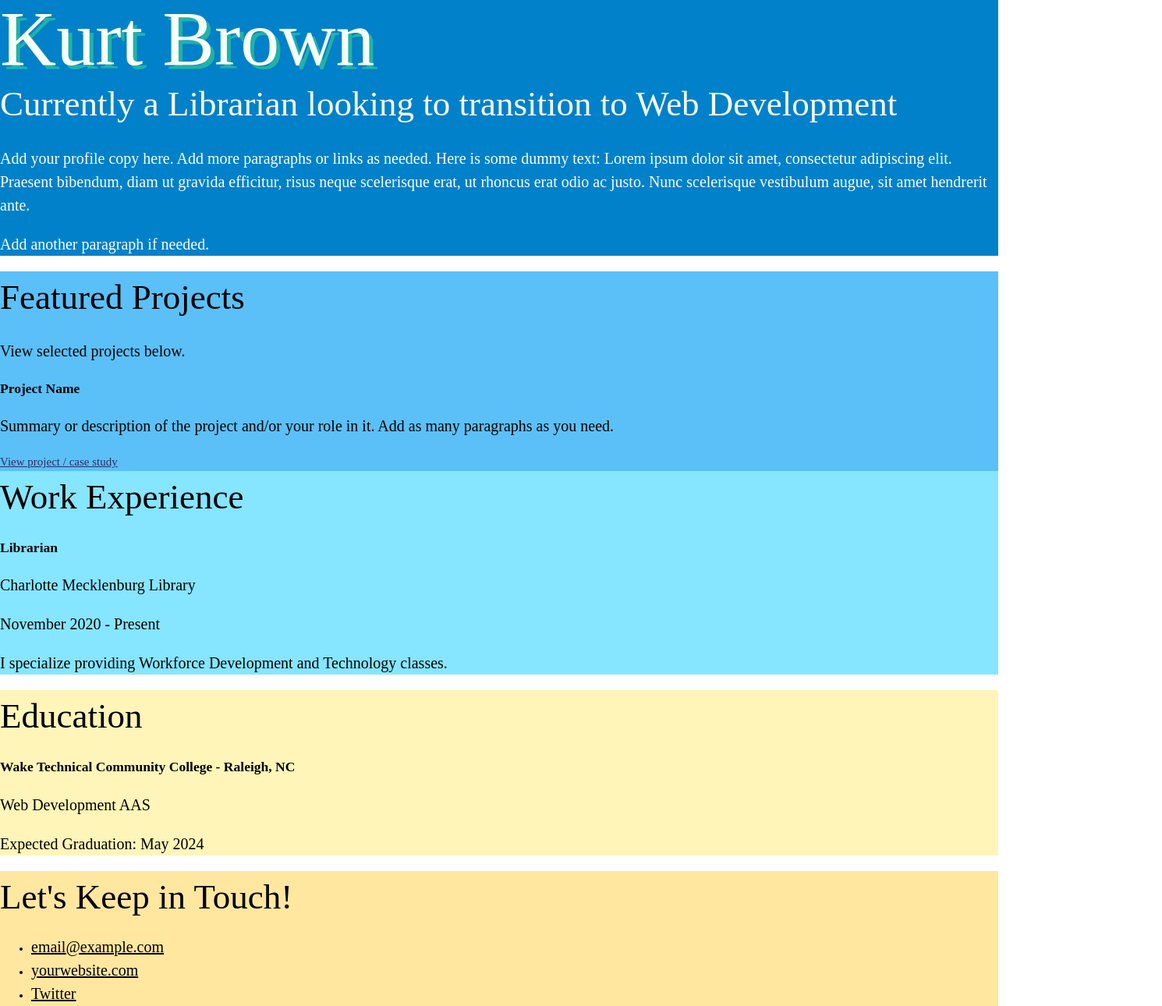
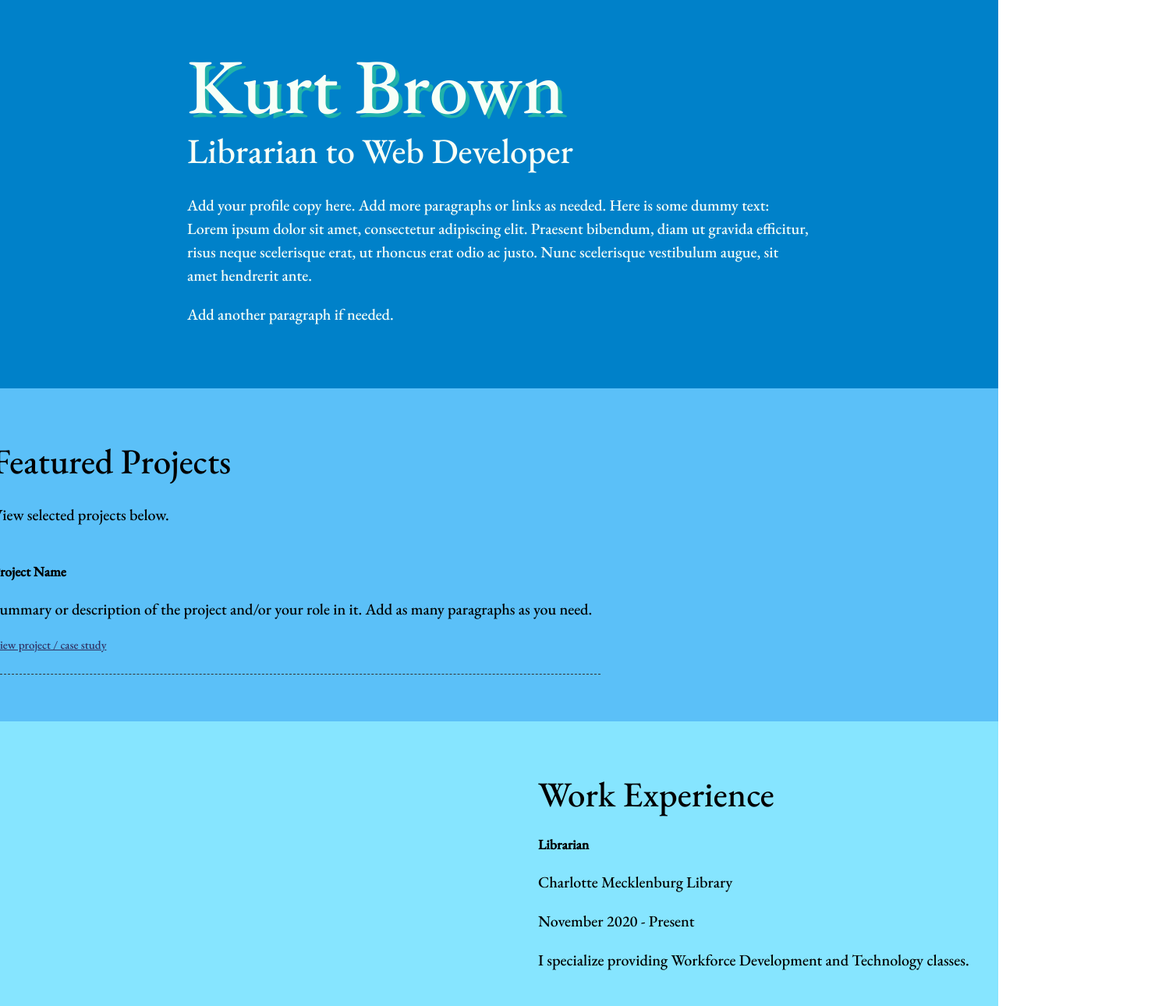
Before and after one commit to klbrown13/WEB210, a plain HTML site: page index.html in a window 1280 px wide. Shown: the top 1290 px of the page at 78% size, 1490 px wide, since content can reach past the window. Drawn offline with nearby package versions, Linux system fonts and the light colour scheme.

Commit message:
Update index.html

```diff
--- a/index.html
+++ b/index.html
@@ -4,36 +4,48 @@
     <meta charset="UTF-8">
     <meta name="viewport" content="width=device-width, initial-scale=1.0">
     <title>Kurt Brown - Professional Page</title>
+    <link rel="preconnect" href="https://fonts.googleapis.com">
+    <link rel="preconnect" href="https://fonts.gstatic.com" crossorigin>
+    <link rel="preconnect" href="https://fonts.googleapis.com">
+    <link rel="preconnect" href="https://fonts.gstatic.com" crossorigin>
+    <link href="https://fonts.googleapis.com/css2?family=Caveat&family=EB+Garamond:wght@500&family=Montserrat:wght@400;600&display=swap" rel="stylesheet">
     <link rel="stylesheet" href="css/styles.css">
   </head>
   <body>
     <main>
       <!-- ***********************  ABOUT / PROFILE  *********************** -->
       <header>
+        <div class="content-wrap">
           <h1>Kurt Brown</h1>
-        <h2>Currently a Librarian looking to transition to Web Development</h2>
+          <h2>Librarian to Web Developer</h2>
 
           <p>Add your profile copy here. Add more paragraphs or links as needed. Here is some dummy text: Lorem ipsum dolor sit amet, consectetur adipiscing elit. Praesent bibendum, diam ut gravida efficitur, risus neque scelerisque erat, ut rhoncus erat odio ac justo. Nunc scelerisque vestibulum augue, sit amet hendrerit ante.</p>
           <p>Add another paragraph if needed.</p>
+      </div>
       </header>
 
       <!-- ********************  PROJECTS / PORTFOLIO  ********************* -->
       <section class="projects">
+          <div class="content-wrap-left">
           <h2>Featured Projects</h2>
           <p>View selected projects below. </p>
 
           <!-- Copy the whole <section> block to add more projects. -->
-        <section>
+          <!-- Project 1 -->
+          <section class="project-item">
+            <!--Add image source here-->
             <h3>Project Name</h3>
 
             <p>Summary or description of the project and/or your role in it. Add as many paragraphs as you need.</p>
             <a href="#" target="_blank">View project / case study</a>
           </section>
+        </div>
         <!-- End of Project block. -->
       </section>
 
       <!-- ***********************  WORK EXPERIENCE  *********************** -->
       <section class="work-experience">
+        <div class="content-wrap-right">
           <h2>Work Experience</h2>
 
 
@@ -44,11 +56,13 @@
             <p>November 2020 - Present</p>
             <p>I specialize providing Workforce Development and Technology classes. </p>
           </section>
+        </div>
         <!-- End of Job block. -->
       </section>
 
       <!-- ******************  EDUCATION & CERTIFICATIONS ****************** -->
       <section class="education">
+        <div class="content-wrap-left">
           <h2>Education</h2>
 
           <!-- Copy this whole <section> block to add more schools. -->
@@ -57,11 +71,13 @@
             <p>Web Development AAS</p>
             <p>Expected Graduation: May 2024</p>
           </section>
+        </div>
         <!-- End of School block. -->
       </section>
 
       <!-- *****************  CONTACT INFO / SOCIAL MEDIA  ***************** -->
       <footer>
+        <div class="content-wrap-right">
           <h2>Let's Keep in Touch!</h2>
 
           <!-- Social media and contact links. Add or remove any networks. -->
@@ -72,6 +88,7 @@
             <li><a href="https://www.linkedin.com/in/kurt-brown-coding/" target="_blank">LinkedIn</a></li>
             <li><a href="#" target="_blank">Facebook</a></li>
           </ul>
+        </div>
       </footer>
     </main>
   </body>
```
Lines whose indentation alone changed are shown as unchanged.
